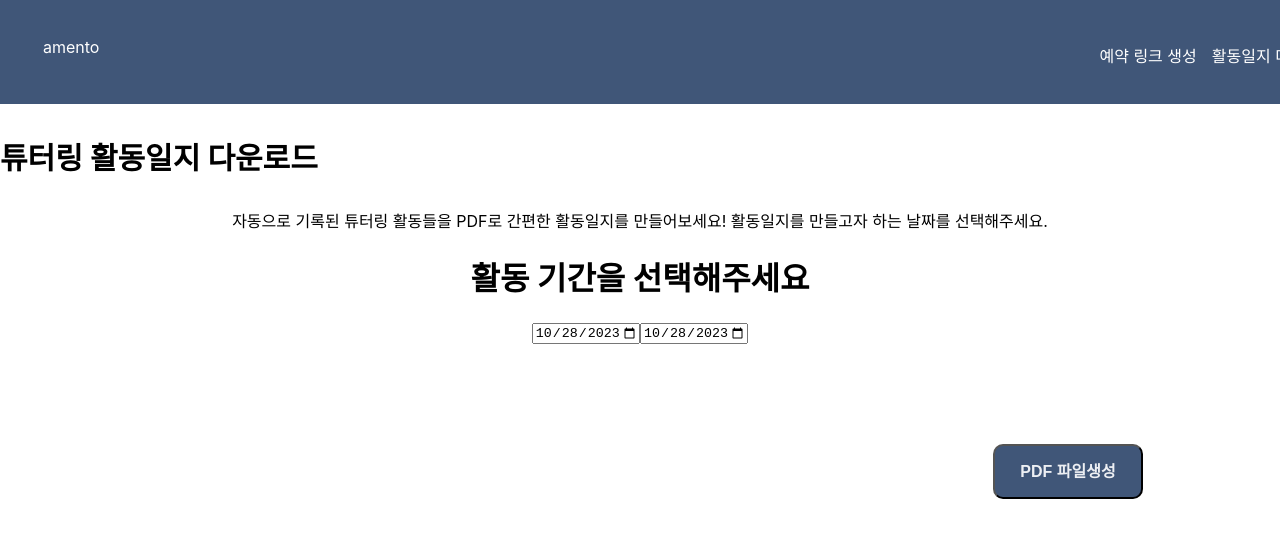
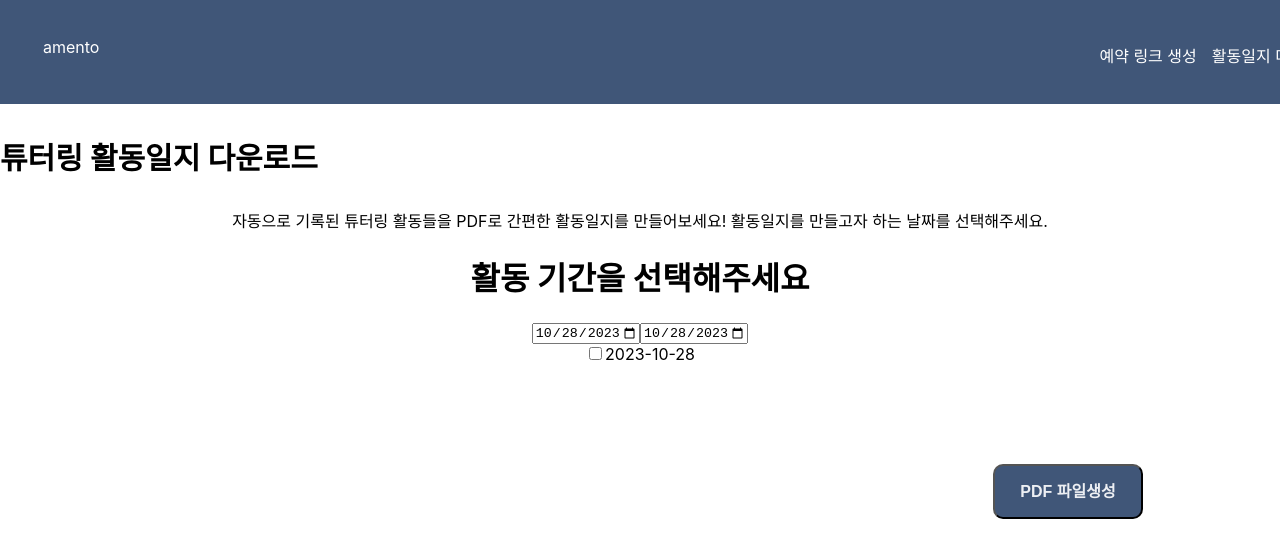
Before and after one commit to hun9008/ajouton_tutor, a React (Create React App) app in the folder front/ajouton/: page /MentorReport in a window 1280 px wide. Shown: the top 558 px of the page. Built offline with nearby package versions, Linux system fonts and the light colour scheme.

Commit message:
Feat: date select in MentorReport

```diff
--- a/front/ajouton/src/MentorReport.js
+++ b/front/ajouton/src/MentorReport.js
@@ -1,19 +1,34 @@
-import React, { useState } from "react";
+import React, { useState, useEffect } from "react";
 import './MentorReport.css';
-
 
 function getCurrentDate() {
     const today = new Date();
     const year = today.getFullYear();
-    const month = String(today.getMonth() + 1).padStart(2, '0'); // months are 0-indexed in JS
+    const month = String(today.getMonth() + 1).padStart(2, '0');
     const day = String(today.getDate()).padStart(2, '0');
-
     return `${year}-${month}-${day}`;
 }
+
+function generateDateRange(startDate, endDate) {
+    const start = new Date(startDate);
+    const end = new Date(endDate);
+    const dateArray = [];
+
+    while (start <= end) {
+        dateArray.push(new Date(start).toISOString().split('T')[0]);
+        start.setDate(start.getDate() + 1);
+    }
+    return dateArray;
+}
+
 function MetorReport() {
-
     const [startDate, setStartDate] = useState(getCurrentDate());
     const [endDate, setEndDate] = useState(getCurrentDate());
+    const [dateRange, setDateRange] = useState([]);
+
+    useEffect(() => {
+        setDateRange(generateDateRange(startDate, endDate));
+    }, [startDate, endDate]);
 
 
     return (
@@ -41,9 +56,22 @@ function MetorReport() {
                 max="2030-12-31"
             />
 
+
+
+            <div className="dateContainer">
+                {dateRange.map((date, idx) => (
+                    <div key={idx} className="individualDate">
+                        <label>
+                            <input type="checkbox" value={date} />
+                            {date}
+                        </label>
+                    </div>
+                ))}
+            </div>
+
             <button className="button">PDF 파일생성</button>
-        </div>
-    );
-}
+            </div>
+            );
+            }
 
 export default MetorReport;
```
